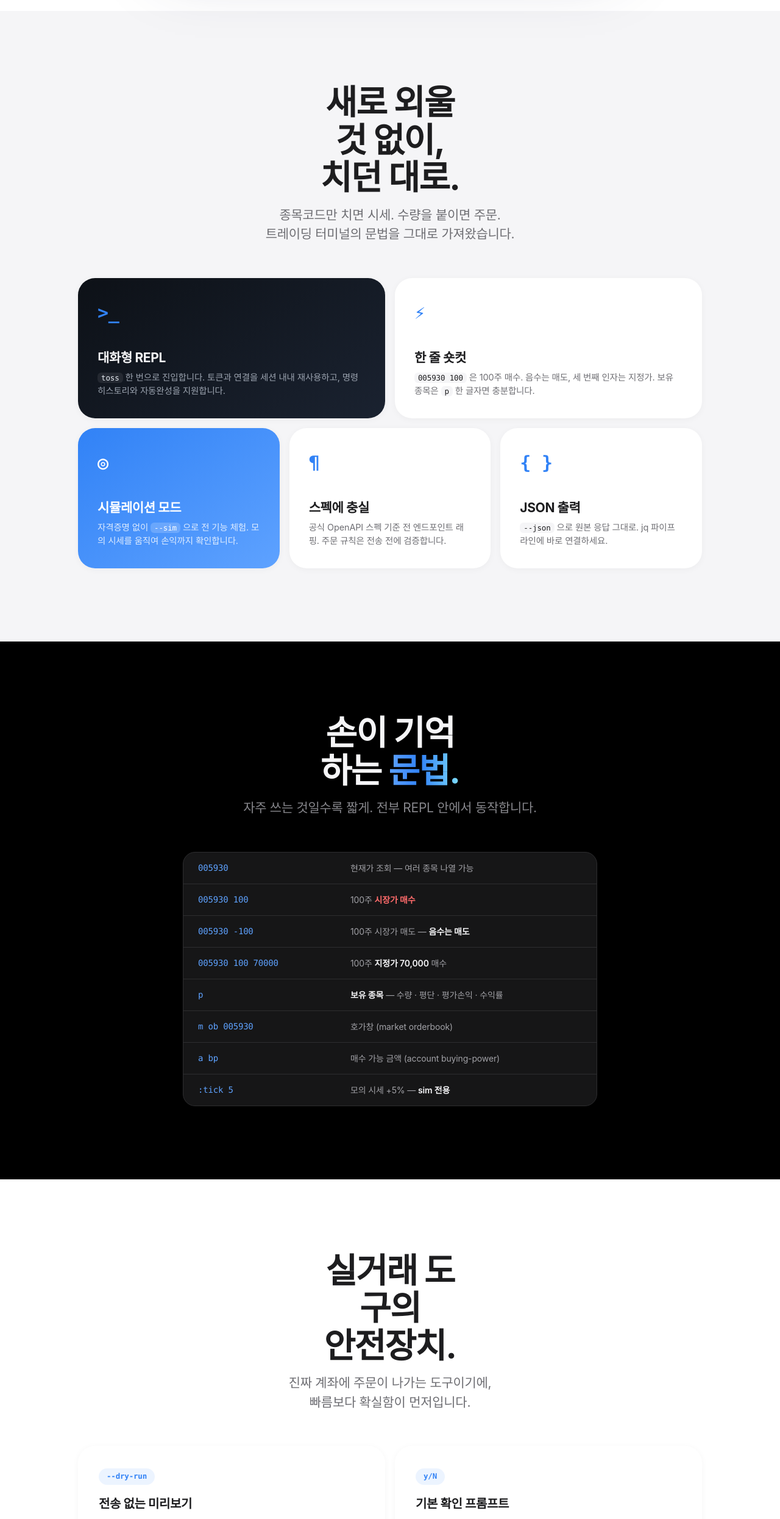
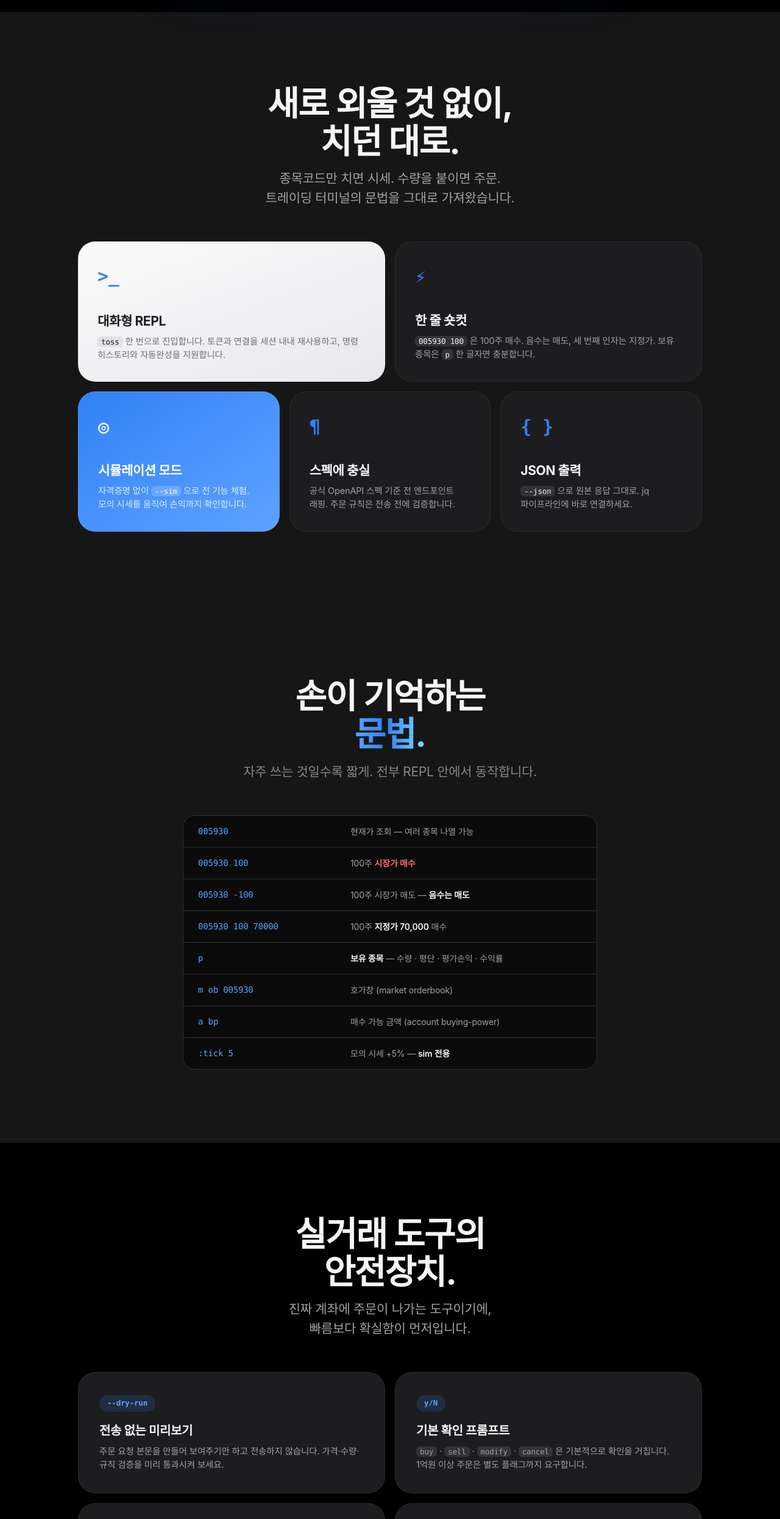
Before and after one commit to rescenedev/tossinvest-cli, a plain HTML site: page docs/index.html in a window 1280 px wide. Shown: the part 1220-3711 px from the top of the page at 61% size. Drawn offline with Linux system fonts and the light colour scheme; a web font is replaced by a local one.

Commit message:
feat: 랜딩 페이지 다크모드 전환 + 한글 줄바꿈(keep-all) 개선

```diff
--- a/docs/index.html
+++ b/docs/index.html
@@ -10,14 +10,16 @@
 <link rel="stylesheet" as="style" crossorigin href="https://cdn.jsdelivr.net/gh/orioncactus/pretendard@v1.3.9/dist/web/variable/pretendardvariable-dynamic-subset.min.css">
 <style>
 :root {
-  --ink: #1d1d1f;
-  --ink-2: #6e6e73;
+  color-scheme: dark;
+  --ink: #f5f5f7;
+  --ink-2: #a1a1a6;
   --ink-3: #86868b;
-  --bg: #ffffff;
-  --bg-alt: #f5f5f7;
+  --bg: #000000;
+  --bg-alt: #161617;
+  --card: #1d1d1f;
   --blue: #3182f6;
-  --blue-deep: #1b64da;
-  --hairline: #d2d2d7;
+  --blue-deep: #5ea2ff;
+  --hairline: #424245;
   --radius: 28px;
   --sans: -apple-system, BlinkMacSystemFont, "SF Pro KR", "SF Pro Display",
           "Apple SD Gothic Neo", "Pretendard Variable", Pretendard, "Helvetica Neue", sans-serif;
@@ -30,6 +32,7 @@ body {
   color: var(--ink);
   background: var(--bg);
   line-height: 1.5;
+  word-break: keep-all;
   letter-spacing: -0.012em;
   -webkit-font-smoothing: antialiased;
   text-rendering: optimizeLegibility;
@@ -40,10 +43,10 @@ a:hover { text-decoration: underline; }
 /* ───────── 글래스 내비게이션 ───────── */
 .nav {
   position: sticky; top: 0; z-index: 100;
-  background: rgba(251,251,253,.8);
+  background: rgba(22,22,23,.8);
   -webkit-backdrop-filter: saturate(180%) blur(20px);
   backdrop-filter: saturate(180%) blur(20px);
-  border-bottom: 1px solid rgba(0,0,0,.07);
+  border-bottom: 1px solid rgba(255,255,255,.09);
 }
 .nav-inner {
   max-width: 1024px; margin: 0 auto; padding: 0 22px;
@@ -53,13 +56,13 @@ a:hover { text-decoration: underline; }
 .nav-brand { color: var(--ink); font-weight: 600; letter-spacing: -.01em; }
 .nav-brand:hover { text-decoration: none; }
 .nav-links { display: flex; align-items: center; gap: 28px; }
-.nav-links a { color: rgba(29,29,31,.78); font-size: 12.5px; transition: color .2s; }
+.nav-links a { color: rgba(245,245,247,.72); font-size: 12.5px; transition: color .2s; }
 .nav-links a:hover { color: var(--ink); text-decoration: none; }
 .nav-cta {
   background: var(--blue); color: #fff !important; font-size: 12px;
   padding: 5px 13px; border-radius: 980px; transition: background .2s;
 }
-.nav-cta:hover { background: var(--blue-deep); text-decoration: none !important; }
+.nav-cta:hover { background: #4a90f8; text-decoration: none !important; }
 @media (max-width: 640px) { .nav-links a:not(.nav-cta) { display: none; } }
 
 /* ───────── 히어로 ───────── */
@@ -89,14 +92,14 @@ h1 {
   padding: 12px 26px; border-radius: 980px; border: 0; cursor: pointer;
   font-family: var(--sans); letter-spacing: -.01em; transition: background .2s;
 }
-.btn-pill:hover { background: var(--blue-deep); }
+.btn-pill:hover { background: #4a90f8; }
 .link-more { font-size: 17px; }
 .link-more::after { content: " ›"; }
 .hero-note {
   margin-top: 18px; font-size: 12px; color: var(--ink-3);
   opacity: 0; animation: fade-up .8s .5s cubic-bezier(.25,.6,.2,1) forwards;
 }
-.hero-note code { font-family: var(--mono); font-size: 11.5px; background: var(--bg-alt); padding: 2px 7px; border-radius: 6px; }
+.hero-note code { font-family: var(--mono); font-size: 11.5px; background: rgba(255,255,255,.1); padding: 2px 7px; border-radius: 6px; }
 @keyframes fade-up { from { opacity: 0; transform: translateY(22px); } to { opacity: 1; transform: none; } }
 
 /* ───────── 제품 샷: 터미널 ───────── */
@@ -105,7 +108,8 @@ h1 {
   width: 100%; max-width: 780px;
   background: #0d1117;
   border-radius: 18px;
-  box-shadow: 0 50px 100px -20px rgba(50,50,93,.25), 0 30px 60px -30px rgba(0,0,0,.35);
+  border: 1px solid rgba(255,255,255,.12);
+  box-shadow: 0 50px 100px -20px rgba(49,130,246,.18), 0 30px 60px -30px rgba(0,0,0,.8);
   overflow: hidden;
   opacity: 0; transform: translateY(36px) scale(.985);
   transition: opacity .9s cubic-bezier(.25,.6,.2,1), transform .9s cubic-bezier(.25,.6,.2,1);
@@ -143,7 +147,7 @@ h1 {
 /* ───────── 섹션 공통 ───────── */
 section { padding: 120px 22px; }
 .sec-inner { max-width: 1024px; margin: 0 auto; }
-.sec-head { text-align: center; max-width: 24ch; margin: 0 auto 14px; }
+.sec-head { text-align: center; max-width: 40ch; margin: 0 auto 14px; }
 h2 {
   font-size: clamp(34px, 5.4vw, 56px); font-weight: 700;
   letter-spacing: -0.028em; line-height: 1.1;
@@ -162,9 +166,9 @@ h2 {
   grid-template-columns: repeat(6, 1fr);
 }
 .bento .cell {
-  background: #fff; border-radius: var(--radius);
+  background: var(--card); border-radius: var(--radius);
   padding: 34px 32px;
-  box-shadow: 0 2px 12px rgba(0,0,0,.04);
+  border: 1px solid rgba(255,255,255,.06);
   display: flex; flex-direction: column; justify-content: flex-end;
   min-height: 230px; position: relative; overflow: hidden;
 }
@@ -177,18 +181,18 @@ h2 {
 }
 .cell h3 { font-size: 21px; font-weight: 700; letter-spacing: -.018em; margin-bottom: 6px; }
 .cell p { font-size: 14.5px; color: var(--ink-2); letter-spacing: -.01em; }
-.cell code { font-family: var(--mono); font-size: 12.5px; background: var(--bg-alt); border-radius: 6px; padding: 1px 6px; color: var(--ink); }
-.cell.feature-dark { background: linear-gradient(145deg, #0d1117, #1a2230); }
-.cell.feature-dark h3 { color: #f5f5f7; }
-.cell.feature-dark p { color: #9ba3af; }
-.cell.feature-dark code { background: rgba(255,255,255,.08); color: #e8edf4; }
+.cell code { font-family: var(--mono); font-size: 12.5px; background: rgba(255,255,255,.1); border-radius: 6px; padding: 1px 6px; color: var(--ink); }
+.cell.feature-dark { background: linear-gradient(160deg, #fafafa, #e8e8ed); border: 0; }
+.cell.feature-dark h3 { color: #1d1d1f; }
+.cell.feature-dark p { color: #6e6e73; }
+.cell.feature-dark code { background: rgba(0,0,0,.07); color: #1d1d1f; }
 .cell.feature-blue { background: linear-gradient(145deg, var(--blue), #5ea2ff); }
 .cell.feature-blue .glyph, .cell.feature-blue h3 { color: #fff; }
 .cell.feature-blue p { color: rgba(255,255,255,.82); }
 .cell.feature-blue code { background: rgba(255,255,255,.18); color: #fff; }
 
 /* ───────── 다크 섹션: 치트시트 ───────── */
-.dark { background: #000; color: #f5f5f7; }
+.dark { background: var(--bg-alt); color: #f5f5f7; }
 .dark h2 { color: #f5f5f7; }
 .dark .grad {
   background: linear-gradient(90deg, #5ea2ff, #3182f6 45%, #7ddcff);
@@ -199,14 +203,14 @@ h2 {
   max-width: 680px; margin: 56px auto 0;
   font-family: var(--mono); font-size: 14px;
   border-radius: 20px; overflow: hidden;
-  background: #161617; border: 1px solid #2d2d2f;
+  background: #0b0b0c; border: 1px solid #2d2d2f;
 }
 .cheat-row {
   display: grid; grid-template-columns: 250px 1fr;
   border-top: 1px solid #2d2d2f; transition: background .15s;
 }
 .cheat-row:first-child { border-top: 0; }
-.cheat-row:hover { background: #1d1d1f; }
+.cheat-row:hover { background: #232325; }
 .cheat-row > div { padding: 15px 24px; }
 .cheat-row .k { color: #5ea2ff; white-space: nowrap; overflow-x: auto; }
 .cheat-row .v { font-family: var(--sans); font-size: 14px; color: #a1a1a6; letter-spacing: -.01em; }
@@ -218,24 +222,24 @@ h2 {
 .safety-grid { display: grid; grid-template-columns: 1fr 1fr; gap: 16px; margin-top: 56px; }
 @media (max-width: 760px) { .safety-grid { grid-template-columns: 1fr; } }
 .safe {
-  background: #fff; border-radius: var(--radius); padding: 36px 34px;
-  box-shadow: 0 2px 12px rgba(0,0,0,.04);
+  background: var(--card); border-radius: var(--radius); padding: 36px 34px;
+  border: 1px solid rgba(255,255,255,.06);
 }
 .safe .m {
   display: inline-block; font-family: var(--mono); font-size: 12.5px; font-weight: 600;
-  color: var(--blue); background: rgba(49,130,246,.09);
+  color: #5ea2ff; background: rgba(49,130,246,.16);
   border-radius: 980px; padding: 4px 13px; margin-bottom: 16px;
 }
 .safe h3 { font-size: 20px; font-weight: 700; letter-spacing: -.018em; margin-bottom: 8px; }
 .safe p { font-size: 14.5px; color: var(--ink-2); letter-spacing: -.01em; }
-.safe code { font-family: var(--mono); font-size: 12.5px; background: var(--bg-alt); border-radius: 6px; padding: 1px 6px; }
+.safe code { font-family: var(--mono); font-size: 12.5px; background: rgba(255,255,255,.1); border-radius: 6px; padding: 1px 6px; }
 
 /* ───────── 마지막 CTA ───────── */
 .final { text-align: center; }
 .final .install-line {
   display: inline-flex; align-items: center; gap: 14px; margin-top: 36px;
   font-family: var(--mono); font-size: 15px;
-  background: var(--bg-alt); border-radius: 980px; padding: 14px 12px 14px 26px;
+  background: var(--card); border: 1px solid rgba(255,255,255,.08); border-radius: 980px; padding: 14px 12px 14px 26px;
 }
 .final .install-line .ps1 { color: var(--blue); font-weight: 600; user-select: none; }
 .final .install-line button {
@@ -243,11 +247,11 @@ h2 {
   background: var(--blue); border: 0; border-radius: 980px;
   padding: 8px 18px; cursor: pointer; transition: background .2s;
 }
-.final .install-line button:hover { background: var(--blue-deep); }
+.final .install-line button:hover { background: #4a90f8; }
 @media (max-width: 540px) { .final .install-line { font-size: 12px; gap: 8px; padding-left: 16px; } }
 
 /* ───────── 푸터 ───────── */
-footer { background: var(--bg-alt); padding: 36px 22px 48px; }
+footer { background: var(--bg-alt); border-top: 1px solid rgba(255,255,255,.06); padding: 36px 22px 48px; }
 .foot-inner { max-width: 1024px; margin: 0 auto; font-size: 12px; color: var(--ink-3); }
 .foot-note { padding-bottom: 18px; border-bottom: 1px solid var(--hairline); line-height: 1.7; }
 .foot-note b { font-weight: 600; color: var(--ink-2); }
```
